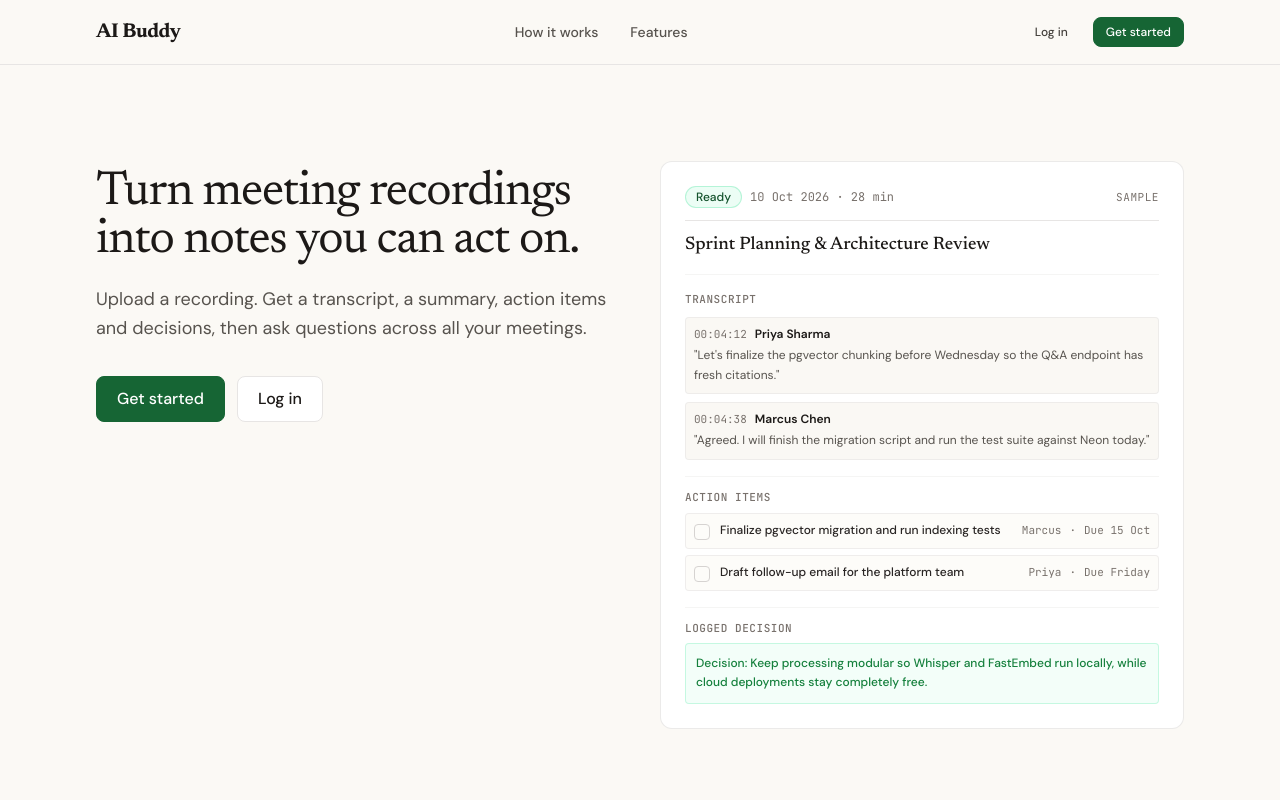
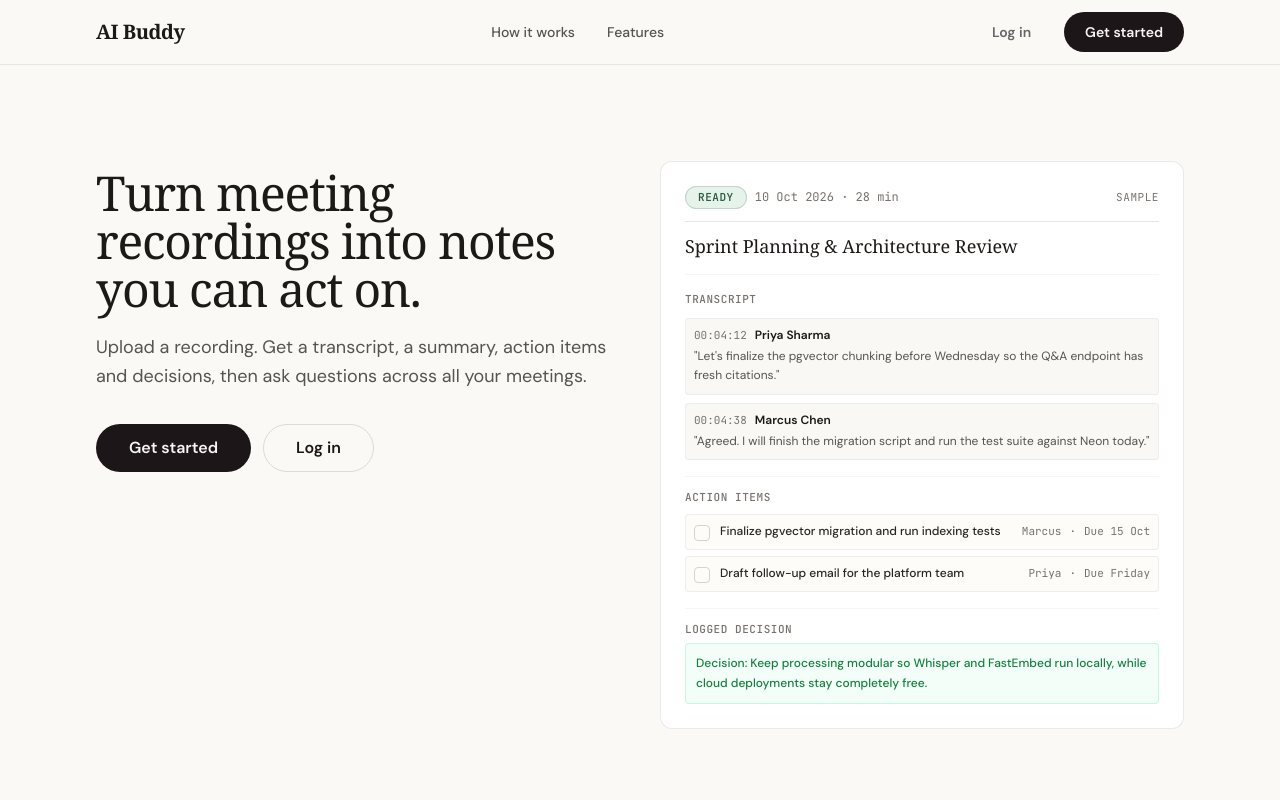
Before and after one commit to radhika817/Ai-Buddy, a React (Vite) app in the folder frontend/: page / in a window 1280 px wide. Shown: the top 800 px of the page. Built offline with nearby package versions, Linux system fonts and the light colour scheme; no server answers.

Commit message:
feat: add AppShell and TopBar components and update UI primitives for design system

```diff
--- a/frontend/index.html
+++ b/frontend/index.html
@@ -4,18 +4,18 @@
     <meta charset="UTF-8" />
     <link rel="icon" type="image/svg+xml" href="/favicon.svg" />
     <meta name="viewport" content="width=device-width, initial-scale=1.0" />
-    <title>AI Buddy — Turn meeting recordings into notes you can act on</title>
-    <meta name="description" content="Upload meeting recordings to get timestamped transcripts, summaries, action items, decisions, and cross-meeting Q&A." />
+    <title>AI Buddy — Turn Meetings into Action</title>
+    <meta name="description" content="Turn meeting recordings into structured transcripts, executive summaries, action items with owners, logged decisions, and searchable team memory." />
 
     <!-- Open Graph tags -->
-    <meta property="og:title" content="AI Buddy — Turn meeting recordings into notes you can act on" />
-    <meta property="og:description" content="Upload meeting recordings to get timestamped transcripts, summaries, action items, decisions, and cross-meeting Q&A." />
+    <meta property="og:title" content="AI Buddy — Turn Meetings into Action" />
+    <meta property="og:description" content="Turn meeting recordings into structured transcripts, executive summaries, action items with owners, logged decisions, and searchable team memory." />
     <meta property="og:type" content="website" />
     <meta property="og:url" content="https://github.com/radhika817/Ai-Buddy" />
 
     <link rel="preconnect" href="https://fonts.googleapis.com">
     <link rel="preconnect" href="https://fonts.gstatic.com" crossorigin>
-    <link href="https://fonts.googleapis.com/css2?family=DM+Sans:ital,opsz,wght@0,9..40,400..700;1,9..40,400..700&family=Newsreader:ital,opsz,wght@0,6..72,400..700;1,6..72,400..700&family=JetBrains+Mono:wght@400;500;600&family=Inter:wght@300;400;500;600;700;800&display=swap" rel="stylesheet">
+    <link href="https://fonts.googleapis.com/css2?family=DM+Sans:ital,opsz,wght@0,9..40,100..1000;1,9..40,100..1000&family=Inter:ital,opsz,wght@0,14..32,100..900;1,14..32,100..900&family=JetBrains+Mono:ital,wght@0,100..800;1,100..800&display=swap" rel="stylesheet">
   </head>
   <body>
     <div id="root"></div>
--- /dev/null
+++ b/frontend/src/components/ui/AppShell.jsx
@@ -0,0 +1,28 @@
+import React from 'react';
+
+/**
+ * AppShell Component
+ *
+ * Implements the DESIGN.md architectural framed canvas:
+ * - Outer canvas background: #CFDCE5 (canvas)
+ * - Centered artboard frame: max-w-[1440px] #F6F5F3 (frame), 1px solid #DEDAD6 (hairline)
+ * - Corner radius: 28px on desktop (rounded-frame), 0px on mobile
+ * - Flat planar depth: zero drop shadows (shadow-none)
+ */
+export default function AppShell({
+  children,
+  className = '',
+  outerClassName = '',
+}) {
+  return (
+    <div
+      className={`min-h-screen bg-canvas p-0 sm:p-6 lg:p-10 flex justify-center items-start text-ink antialiased selection:bg-ink selection:text-frame ${outerClassName}`}
+    >
+      <main
+        className={`w-full max-w-[1440px] bg-frame border border-hairline rounded-none md:rounded-frame overflow-hidden flex flex-col min-h-screen relative shadow-none ${className}`}
+      >
+        {children}
+      </main>
+    </div>
+  );
+}
--- a/frontend/src/components/ui/Badge.jsx
+++ b/frontend/src/components/ui/Badge.jsx
@@ -1,34 +1,48 @@
 import React from 'react';
 
 /**
- * Shared Badge Component
- * Warm editorial direction: 1px border, 0 shadows, compact padding.
+ * Badge Component
  *
- * Variants:
- * - neutral: subtle paper background, ink text, stone border
- * - accent: pale green tint, pine text, green border
- * - mono: monospace font for numbers / dates
+ * Implements the single canonical status palette from DESIGN.md:
+ * - Ready: #E6F3EB background / #2C5E40 text
+ * - Analyzing: #E8F0F8 background / #2E5580 text
+ * - Failed: #FBEAE8 background / #9A2D22 text
+ * - Warning: #FAF4E8 background / #BE8A2E text
+ *
+ * Shape: Full rounded pill, zero shadows
+ * Typography: JetBrains Mono ONLY, uppercase, letter-spacing +0.08em
  */
 export default function Badge({
-  variant = 'neutral',
+  variant = 'ready',
+  dot = false,
   className = '',
   children,
   ...props
 }) {
+  const normalizedVariant = variant.toLowerCase();
+
   const variantStyles = {
-    neutral: 'bg-paper-200 text-ink-700 border-stone-200',
-    accent: 'bg-emerald-50 text-pine-700 border-emerald-200/80',
-    mono: 'font-mono text-xs bg-paper-100 text-ink-600 border-stone-200',
+    ready: 'bg-status-ready-bg text-status-ready-text border-status-ready-text/20',
+    success: 'bg-status-ready-bg text-status-ready-text border-status-ready-text/20',
+    accent: 'bg-status-ready-bg text-status-ready-text border-status-ready-text/20', // backward compatibility
+    analyzing: 'bg-status-analyzing-bg text-status-analyzing-text border-status-analyzing-text/20',
+    processing: 'bg-status-analyzing-bg text-status-analyzing-text border-status-analyzing-text/20',
+    failed: 'bg-status-failed-bg text-status-failed-text border-status-failed-text/20',
+    error: 'bg-status-failed-bg text-status-failed-text border-status-failed-text/20',
+    warning: 'bg-status-warning-bg text-status-warning-text border-status-warning-text/20',
+    pending: 'bg-status-warning-bg text-status-warning-text border-status-warning-text/20',
+    neutral: 'bg-frame text-muted border-hairline',
   };
+
+  const style = variantStyles[normalizedVariant] || variantStyles.neutral;
 
   return (
     <span
-      className={`inline-flex items-center gap-1.5 px-2.5 py-0.5 rounded-full text-xs font-medium border shadow-none ${
-        variantStyles[variant] || variantStyles.neutral
-      } ${className}`}
+      className={`inline-flex items-center gap-1.5 px-3 py-0.5 rounded-pill font-mono text-[11px] font-semibold uppercase tracking-wider border shadow-none select-none ${style} ${className}`}
       {...props}
     >
-      {children}
+      {dot && <span className="w-1.5 h-1.5 rounded-full bg-current shrink-0" aria-hidden="true" />}
+      <span>{children}</span>
     </span>
   );
 }
--- a/frontend/src/components/ui/Button.jsx
+++ b/frontend/src/components/ui/Button.jsx
@@ -1,17 +1,20 @@
 import React from 'react';
+import { Link } from 'react-router-dom';
 
 /**
- * Shared Button Component
- * Design system: warm editorial, 1px border, 0 shadows, visible focus ring.
+ * Button Component
  *
- * Variants:
- * - primary: Forest green accent (#166534), white text
- * - secondary: Crisp paper/white, 1px stone border, dark ink text
- * - outline: Transparent background, 1px stone border, dark ink text
- * - ghost: Plain text, subtle hover background
+ * Implements DESIGN.md button specifications:
+ * - Full rounded pill geometry (rounded-pill / rounded-full)
+ * - Zero drop shadows (shadow-none)
+ * - Visible focus rings
+ * - Primary pill: #1D1618 fill, #F6F5F3 text
+ * - Outlined pill: 1px border (#1D1618 or hairline), #1D1618 text
  */
 export default function Button({
-  as: Component = 'button',
+  as,
+  to,
+  href,
   variant = 'primary',
   size = 'md',
   className = '',
@@ -21,36 +24,63 @@ export default function Button({
   ...props
 }) {
   const baseStyles =
-    'inline-flex items-center justify-center font-medium transition-colors duration-150 rounded-lg shadow-none select-none cursor-pointer disabled:opacity-50 disabled:cursor-not-allowed focus-visible:outline-none focus-visible:ring-2 focus-visible:ring-pine-600 focus-visible:ring-offset-2';
+    'inline-flex items-center justify-center font-sans font-semibold rounded-pill shadow-none select-none transition-all duration-150 active:scale-[0.98] disabled:opacity-50 disabled:pointer-events-none focus-visible:outline-none focus-visible:ring-2 focus-visible:ring-ink focus-visible:ring-offset-2';
 
   const sizeStyles = {
-    sm: 'text-xs px-3 py-1.5 gap-1.5',
-    md: 'text-sm px-4 py-2 gap-2',
-    lg: 'text-base px-5 py-2.5 gap-2.5',
+    sm: 'h-10 px-5 text-sm gap-2',
+    md: 'h-12 px-7 text-sm sm:text-base gap-2.5',
+    lg: 'h-12 px-8 text-base gap-3',
   };
 
   const variantStyles = {
+    // Primary pill: #1D1618 background, #F6F5F3 text
     primary:
-      'bg-pine-600 hover:bg-pine-700 active:bg-pine-800 text-white border border-pine-600 disabled:hover:bg-pine-600',
+      'bg-ink hover:bg-black hover:-translate-y-0.5 text-frame border border-transparent',
+    // Outlined pill: 1px solid #1D1618, transparent bg
+    outline:
+      'border border-ink bg-transparent text-ink hover:bg-ink/5',
+    // Hairline outlined pill: 1px solid #DEDAD6, hover to #1D1618
+    'outline-hairline':
+      'border border-hairline bg-transparent text-ink hover:border-ink hover:bg-ink/5',
+    // Secondary alias for backward compatibility
     secondary:
-      'bg-white hover:bg-paper-200 active:bg-paper-300 text-ink-900 border border-stone-200 disabled:hover:bg-white',
-    outline:
-      'bg-transparent hover:bg-paper-200 active:bg-paper-300 text-ink-800 border border-stone-300',
+      'border border-hairline bg-transparent text-ink hover:border-ink hover:bg-ink/5',
+    // Ghost: text with hover background
     ghost:
-      'bg-transparent hover:bg-paper-200 active:bg-paper-300 text-ink-700 border border-transparent',
+      'bg-transparent text-muted hover:text-ink hover:bg-ink/5 border border-transparent',
   };
+
+  const combinedClasses = `${baseStyles} ${sizeStyles[size] || sizeStyles.md} ${
+    variantStyles[variant] || variantStyles.primary
+  } ${className}`;
+
+  if (to) {
+    return (
+      <Link to={to} className={combinedClasses} {...props}>
+        {children}
+      </Link>
+    );
+  }
+
+  if (href) {
+    return (
+      <a href={href} className={combinedClasses} {...props}>
+        {children}
+      </a>
+    );
+  }
+
+  const Component = as || 'button';
 
   return (
     <Component
-      className={`${baseStyles} ${sizeStyles[size] || sizeStyles.md} ${
-        variantStyles[variant] || variantStyles.primary
-      } ${className}`}
+      className={combinedClasses}
       disabled={disabled || loading}
       {...props}
     >
       {loading ? (
         <>
-          <span className="w-3.5 h-3.5 border-2 border-current border-t-transparent rounded-full animate-spin" />
+          <span className="w-4 h-4 border-2 border-current border-t-transparent rounded-full animate-spin" />
           <span>{children}</span>
         </>
       ) : (
--- a/frontend/tailwind.config.js
+++ b/frontend/tailwind.config.js
@@ -7,24 +7,65 @@ export default {
   theme: {
     extend: {
       fontFamily: {
-        sans: ['"DM Sans"', 'Inter', '-apple-system', 'BlinkMacSystemFont', 'sans-serif'],
+        sans: ['"DM Sans"', 'system-ui', '-apple-system', 'BlinkMacSystemFont', 'sans-serif'],
+        display: ['Inter', 'system-ui', '-apple-system', 'BlinkMacSystemFont', 'sans-serif'],
         serif: ['Newsreader', 'Georgia', 'Cambria', '"Times New Roman"', 'serif'],
         mono: ['"JetBrains Mono"', 'ui-monospace', 'SFMono-Regular', 'Menlo', 'Monaco', 'Consolas', 'monospace'],
       },
+      borderRadius: {
+        frame: '28px',
+        panel: '24px',
+        card: '20px',
+        table: '16px',
+        input: '12px',
+        pill: '9999px',
+      },
       colors: {
+        // DESIGN.md clean tokens
+        canvas: '#CFDCE5',
+        frame: '#F6F5F3',
+        surface: '#FFFFFF',
+        lavender: '#DDD9F0',
+        ink: {
+          DEFAULT: '#1D1618',
+          900: '#1C1917',
+          800: '#292524',
+          700: '#44403C',
+          600: '#57534E',
+          500: '#78716C',
+        },
+        muted: '#6A6468',
+        hairline: '#DEDAD6',
+
+        // Canonical status colors from DESIGN.md
+        'status-ready': {
+          bg: '#E6F3EB',
+          text: '#2C5E40',
+        },
+        'status-analyzing': {
+          bg: '#E8F0F8',
+          text: '#2E5580',
+        },
+        'status-failed': {
+          bg: '#FBEAE8',
+          text: '#9A2D22',
+        },
+        'status-warning': {
+          bg: '#FAF4E8',
+          text: '#BE8A2E',
+        },
+
+        // Complementary functional tints
+        'chip-blue': '#D9E3ED',
+        'chat-bubble-ai': '#EDE9F7',
+
+        // Backward compatibility for existing pages until rebuilt
         background: '#090d16',
         paper: {
           50: '#FDFCF9',
           100: '#FAF8F4',
           200: '#F5F2EB',
           300: '#ECE8DF',
-        },
-        ink: {
-          900: '#1C1917',
-          800: '#292524',
-          700: '#44403C',
-          600: '#57534E',
-          500: '#78716C',
         },
         pine: {
           600: '#166534',
```
Also changed, not shown: frontend/src/components/ui/TopBar.jsx (added, +160 -0 lines).
